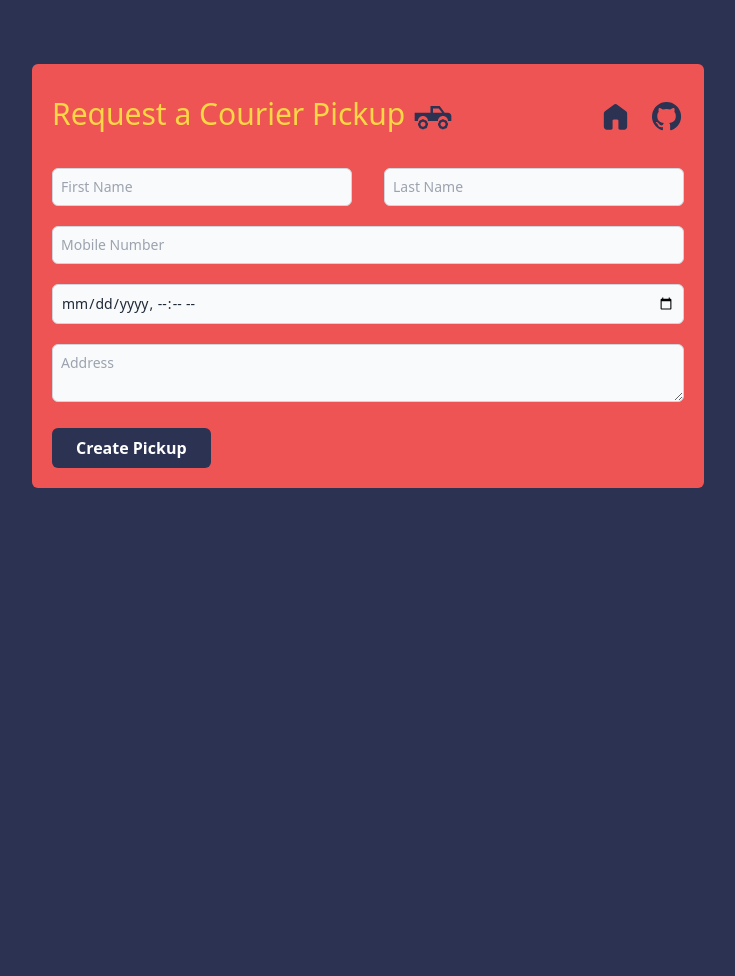
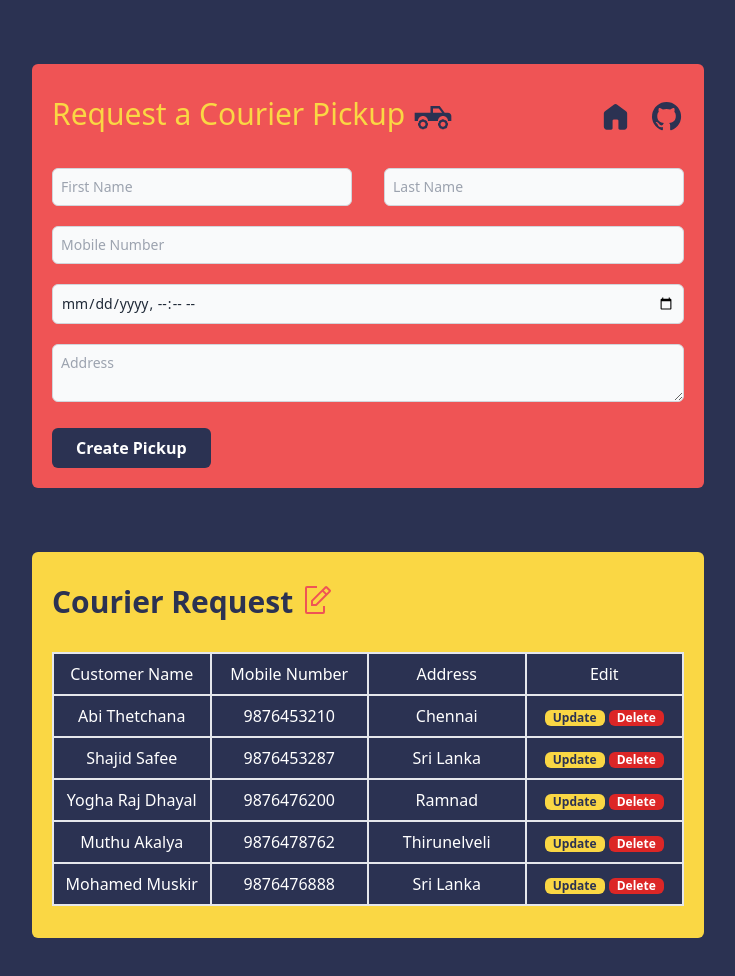
Before and after one commit to muthukumarimoorthi/courier-request-form, a website built with Vite: page index.html in a window 1280 px wide. Shown: the whole page, without its empty margins (272-1007 px from the left). Before the commit the page ends 800 px from the top, so only its background shows below. Built offline with nearby package versions, Linux system fonts and the light colour scheme.

Commit message:
fear: completed table section UI

```diff
--- a/index.html
+++ b/index.html
@@ -65,6 +65,7 @@
             ></a>
           </div>
         </div>
+        <!-- First Name and Second Name -->
         <div class="px-5 space-y-5">
           <div class="flex space-x-8">
             <input
@@ -86,6 +87,7 @@
               required
             />
           </div>
+          <!-- Mobile No -->
           <div>
             <input
               type="text"
@@ -97,6 +99,7 @@
               required
             />
           </div>
+          <!-- Date and Time -->
           <div>
             <input
               type="datetime-local"
@@ -108,6 +111,7 @@
               required
             />
           </div>
+          <!-- Address -->
           <div>
             <textarea
               type="address"
@@ -120,12 +124,121 @@
               cols="4"
             ></textarea>
           </div>
+          <!-- Button -->
           <div class="pb-5">
-            <button class="bg-[#2B3252] rounded-md py-2 px-6 text-white font-semibold hover:bg-blue-950 hover:text-gray-200">Create Pickup</button>
+            <button
+              class="bg-[#2B3252] rounded-md py-2 px-6 text-white font-semibold hover:bg-blue-950 hover:text-gray-200"
+            >
+              Create Pickup
+            </button>
           </div>
         </div>
+        <!-- 1st Main Section End -->
       </div>
-
+      <!-- 2nd Table Section Start -->
+      <div class="max-w-2xl bg-[#FAD744] mx-auto my-16 rounded-md px-5">
+        <div class="flex pt-8 space-x-2">
+          <h1 class="font-semibold text-3xl text-[#2B3252]">Courier Request</h1>
+          <span class="text-[#EF5455]"
+            ><svg
+              xmlns="http://www.w3.org/2000/svg"
+              width="32"
+              height="32"
+              viewBox="0 0 32 32"
+            >
+              <path
+                fill="currentColor"
+                d="M22 22v6H6V4h10V2H6a2 2 0 0 0-2 2v24a2 2 0 0 0 2 2h16a2 2 0 0 0 2-2v-6Z"
+              />
+              <path
+                fill="currentColor"
+                d="m29.54 5.76l-3.3-3.3a1.6 1.6 0 0 0-2.24 0l-14 14V22h5.53l14-14a1.6 1.6 0 0 0 0-2.24ZM14.7 20H12v-2.7l9.44-9.45l2.71 2.71ZM25.56 9.15l-2.71-2.71l2.27-2.27l2.71 2.71Z"
+              /></svg
+          ></span>
+        </div>
+        <!-- Table Div -->
+        <div class="py-8">
+          <table class="table-fixed w-full text-white bg-[#2B3252] rounded-sm border-2 border-gray-200">
+            <!-- Heading Row -->
+            <tr>
+              <th class="p-2 font-normal border-2 border-gray-200">Customer Name</th>
+              <th class="p-2 font-normal border-2 border-gray-200">Mobile Number</th>
+              <th class="p-2 font-normal border-2 border-gray-200">Address</th>
+              <th class="p-2 font-normal border-2 border-gray-200">Edit</th>
+            </tr>
+            <!-- Name Row -->
+            <tr>
+              <th class="p-2 font-thin border-2 border-gray-200">Abi Thetchana</th>
+              <th class="p-2 font-thin border-2 border-gray-200">9876453210</th>
+              <th class="p-2 font-thin border-2 border-gray-200">Chennai</th>
+              <th class="p-2 font-base border-2 border-gray-200">
+                <button class="bg-[#FAD744] rounded-md text-xs px-2 text-[#2B3252]">
+                  Update
+                </button>
+                <button class="bg-red-600 rounded-md text-xs px-2">
+                  Delete
+                </button>
+              </th>
+            </tr>
+            <!-- Name Row 2 -->
+            <tr>
+              <th class="p-2 font-thin border-2 border-gray-200">Shajid Safee</th>
+              <th class="p-2 font-thin border-2 border-gray-200">9876453287</th>
+              <th class="p-2 font-thin border-2 border-gray-200">Sri Lanka</th>
+              <th class="p-2 font-base border-2 border-gray-200">
+                <button class="bg-[#FAD744] rounded-md text-xs px-2 text-[#2B3252]">
+                  Update
+                </button>
+                <button class="bg-red-600 rounded-md text-xs px-2">
+                  Delete
+                </button>
+              </th>
+            </tr>
+            <!-- Name Row 3 -->
+            <tr>
+              <th class="p-2 font-thin border-2 border-gray-200">Yogha Raj Dhayal</th>
+              <th class="p-2 font-thin border-2 border-gray-200">9876476200</th>
+              <th class="p-2 font-thin border-2 border-gray-200">Ramnad</th>
+              <th class="p-2 font-base border-2 border-gray-200">
+                <button class="bg-[#FAD744] rounded-md text-xs px-2 text-[#2B3252]">
+                  Update
+                </button>
+                <button class="bg-red-600 rounded-md text-xs px-2">
+                  Delete
+                </button>
+              </th>
+            </tr>
+            <!-- Name Row 4 -->
+            <tr>
+              <th class="p-2 font-thin border-2 border-gray-200">Muthu Akalya</th>
+              <th class="p-2 font-thin border-2 border-gray-200">9876478762</th>
+              <th class="p-2 font-thin border-2 border-gray-200">Thirunelveli</th>
+              <th class="p-2 font-base border-2 border-gray-200">
+                <button class="bg-[#FAD744] rounded-md text-xs px-2 text-[#2B3252]">
+                  Update
+                </button>
+                <button class="bg-red-600 rounded-md text-xs px-2">
+                  Delete
+                </button>
+              </th>
+            </tr>
+            <!-- Name Row 5 -->
+            <tr>
+              <th class="p-2 font-thin border-2 border-gray-200">Mohamed Muskir</th>
+              <th class="p-2 font-thin border-2 border-gray-200">9876476888</th>
+              <th class="p-2 font-thin border-2 border-gray-200">Sri Lanka</th>
+              <th class="p-2 font-base border-2 border-gray-200">
+                <button class="bg-[#FAD744] rounded-md text-xs px-2 text-[#2B3252]">
+                  Update
+                </button>
+                <button class="bg-red-600 rounded-md text-xs px-2">
+                  Delete
+                </button>
+              </th>
+            </tr>
+          </table>
+        </div>
+      </div>
     </main>
 
     <script type="module" src="/assets/js/main.js"></script>
```
